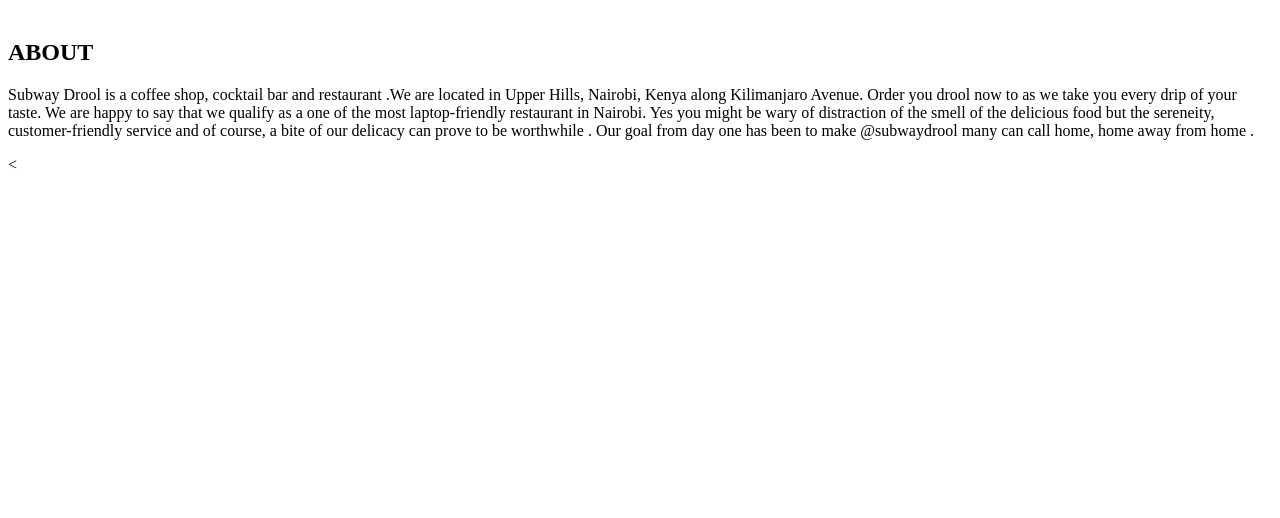
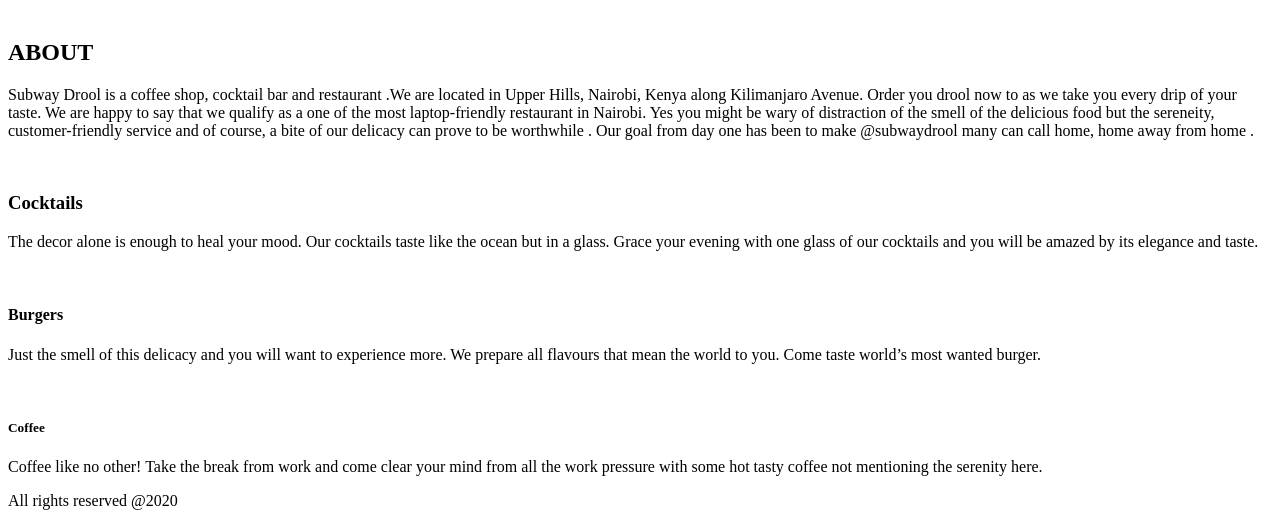
Before and after one commit to John-Osiko/Capstone-Project, a plain HTML site: page index.html in a window 1280 px wide. Shown: the part 337-855 px from the top of the page. Before the commit the page ends 800 px from the top, so only its background shows below. Drawn offline with Linux system fonts and the light colour scheme.

Commit message:
my commit added div id's

```diff
--- a/index.html
+++ b/index.html
@@ -49,8 +49,32 @@
              from day one has been to make @subwaydrool many can call home, home away from home .</p>
       </div>
       <div id="two">
-          <
+          <img src="">
+          <h3><strong>Cocktails</strong></h3>
+          <p>The decor alone is enough to heal your
+             mood. Our cocktails taste like the ocean
+             but in a glass. Grace your evening with one
+             glass of our cocktails and you will be amazed
+             by its elegance and taste.</p>
+      </div>
+      <div id="three">
+          <img src="">
+          <h4><strong>Burgers</strong></h4>
+          <p>Just the smell of this delicacy and you will
+             want to experience more. We prepare all
+             flavours that mean the world to you. Come
+             taste world’s most wanted burger.</p>
+      </div>
+      <div id="four">
+          <img src="">
+          <h5><strong>Coffee</strong></h5>
+          <p>Coffee like no other! Take the break from
+             work and come clear your mind from all
+             the work pressure with some hot tasty
+             coffee not mentioning the serenity here.</p>
       </div>
     </div>
+    <footer>All rights reserved
+    @2020</footer>
 </body>
 </html>
```
